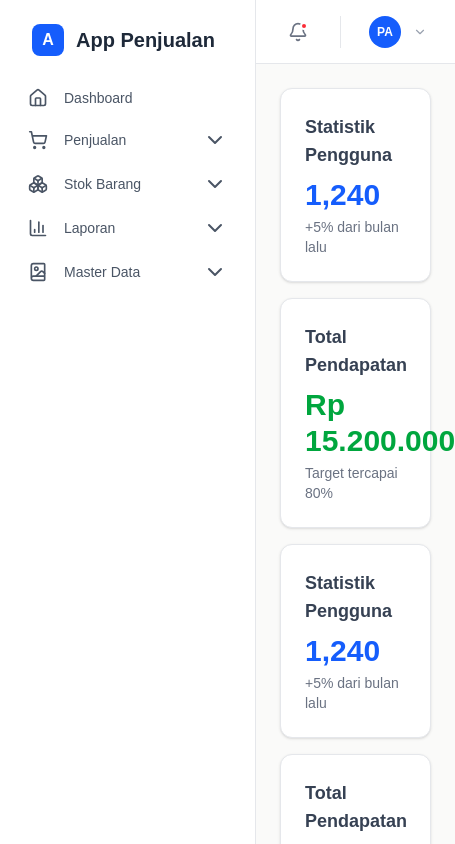
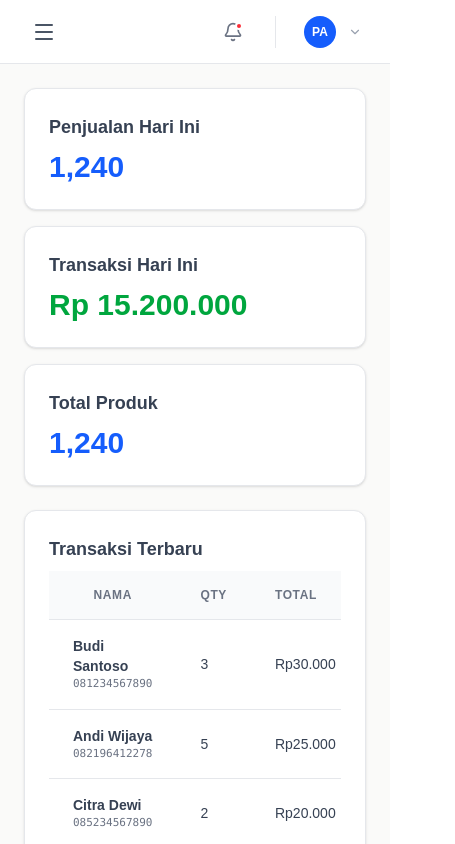
Before and after one commit to yat-to/app-penjualan, a Next.js app in the folder client/: page /dashboard in a window 390 px wide. Shown: the top 844 px of the page, 455 px wide, since content can reach past the window. Built offline with nearby package versions, Linux system fonts and the light colour scheme.

Commit message:
responsive sidebar menu

```diff
--- a/client/src/app/(main)/dashboard/page.js
+++ b/client/src/app/(main)/dashboard/page.js
@@ -63,26 +63,18 @@
 export default function Page() {
     return (
         <div>
-            <div className="grid grid-cols-1 md:grid-cols-4 gap-4">
+            <div className="grid grid-cols-1 md:grid-cols-3 gap-4">
                 <div className="p-6 bg-white border border-gray-200 rounded-xl shadow-sm">
-                    <h3 className="text-lg font-semibold text-gray-700">Statistik Pengguna</h3>
+                    <h3 className="text-lg font-semibold text-gray-700">Penjualan Hari Ini</h3>
                     <p className="text-3xl font-bold text-blue-600 mt-2">1,240</p>
-                    <p className="text-sm text-gray-500 mt-1">+5% dari bulan lalu</p>
                 </div>
                 <div className="p-6 bg-white border border-gray-200 rounded-xl shadow-sm">
-                    <h3 className="text-lg font-semibold text-gray-700">Total Pendapatan</h3>
+                    <h3 className="text-lg font-semibold text-gray-700">Transaksi Hari Ini</h3>
                     <p className="text-3xl font-bold text-green-600 mt-2">Rp 15.200.000</p>
-                    <p className="text-sm text-gray-500 mt-1">Target tercapai 80%</p>
                 </div>
                 <div className="p-6 bg-white border border-gray-200 rounded-xl shadow-sm">
-                    <h3 className="text-lg font-semibold text-gray-700">Statistik Pengguna</h3>
+                    <h3 className="text-lg font-semibold text-gray-700">Total Produk</h3>
                     <p className="text-3xl font-bold text-blue-600 mt-2">1,240</p>
-                    <p className="text-sm text-gray-500 mt-1">+5% dari bulan lalu</p>
-                </div>
-                <div className="p-6 bg-white border border-gray-200 rounded-xl shadow-sm">
-                    <h3 className="text-lg font-semibold text-gray-700">Total Pendapatan</h3>
-                    <p className="text-3xl font-bold text-green-600 mt-2">Rp 15.200.000</p>
-                    <p className="text-sm text-gray-500 mt-1">Target tercapai 80%</p>
                 </div>
             </div>
 
--- a/client/src/app/(main)/layout.js
+++ b/client/src/app/(main)/layout.js
@@ -1,16 +1,25 @@
+"use client";
+
 // app/(dashboard)/layout.js
+import React, { useState } from "react";
 import Sidebar from "../components/Sidebar";
+import Navbar from "../components/Navbar";
 // import Header from "../components/Header";
-import Navbar from "../components/Navbar";
 
 export default function DashboardLayout({ children }) {
+    const [sidebarOpen, setSidebarOpen] = useState(false);
+
+    const toggleSidebar = () => setSidebarOpen(!sidebarOpen);
+    const closeSidebar = () => setSidebarOpen(false);
+
     return (
         <div className="flex min-h-screen">
-            <Sidebar />
-            <div className="flex flex-col flex-1 bg-stone-50">
+            <Sidebar isOpen={sidebarOpen} onClose={closeSidebar} />
+
+            <div className="flex flex-col flex-1 bg-stone-50 min-w-0 overflow-hidden">
             {/* <Header /> */}
-            <Navbar />
-                <main className="p-6">
+            <Navbar onMenuClick={toggleSidebar} />
+                <main className="p-6 flex-1 overflow-x-hidden overflow-y-auto p-4 md:p-6">
                     {children}
                 </main>
             </div>
--- a/client/src/app/components/Navbar.js
+++ b/client/src/app/components/Navbar.js
@@ -1,10 +1,10 @@
 "use client";
 
 import React, { useState, useEffect, useRef } from 'react';
-import { Bell, Search, User, ChevronDown, LogOut, Settings } from 'lucide-react';
+import { Bell, Search, User, ChevronDown, LogOut, Settings, Menu } from 'lucide-react';
 import { useRouter } from 'next/navigation';
 
-export default function Navbar() {
+export default function Navbar({ onMenuClick }) {
     const [isOpen, setIsOpen] = useState(false);
     const dropdownRef = useRef(null);
     const router = useRouter();
@@ -23,7 +23,13 @@
     return (
         <nav className="bg-white border-b border-gray-200 h-16 flex items-center justify-between px-6 sticky top-0 z-30">
 
-            {/* Kiri: Search Bar (Opsional) */}
+            <button
+                onClick={onMenuClick}
+                className="p-2 mr-2 text-gray-600 hover:bg-gray-100 rounded-lg md:hidden transition-colors"
+            >
+                <Menu size={24} />
+            </button>
+
             <div className="hidden md:flex items-center bg-gray-100 px-3 py-2 rounded-lg w-64">
                 <Search size={18} className="text-gray-400" />
                 <input
@@ -33,10 +39,8 @@
                 />
             </div>
 
-            {/* Kanan: Icons & Profile */}
             <div className="flex items-center gap-4 ml-auto">
 
-                {/* Notifikasi */}
                 <button className="relative p-2 text-gray-500 hover:bg-gray-100 rounded-full transition-colors">
                     <Bell size={20} />
                     <span className="absolute top-2 right-2 w-2 h-2 bg-red-500 rounded-full border-2 border-white"></span>
@@ -44,7 +48,6 @@
 
                 <div className="h-8 w-[1px] bg-gray-200 mx-2"></div>
 
-                {/* Profil Dropdown */}
                 <div className="relative" ref={dropdownRef}>
                     <button
                         onClick={() => setIsOpen(!isOpen)}
@@ -60,7 +63,6 @@
                         <ChevronDown size={14} className={`text-gray-400 transition-transform ${isOpen ? 'rotate-180' : ''}`} />
                     </button>
 
-                    {/* Menu Dropdown */}
                     {isOpen && (
                         <div className="absolute right-0 mt-2 w-48 bg-white border border-gray-200 rounded-xl shadow-lg py-2 z-50 animate-in fade-in zoom-in duration-150">
                             <button className="w-full flex items-center gap-2 px-4 py-2 text-sm text-gray-600 hover:bg-gray-50 transition-colors">
--- a/client/src/app/components/Sidebar.js
+++ b/client/src/app/components/Sidebar.js
@@ -4,6 +4,7 @@
 import { useRouter } from 'next/navigation';
 
 import { menu } from '@/data/menu';
+import { X } from 'lucide-react';
 
 const ListMenu = ({ item }) => {
     const router = useRouter(); // Pastikan router dipanggil di sini juga
@@ -53,12 +54,24 @@
     )
 }
 
-function Sidebar() {
+function Sidebar({ isOpen, onClose }) {
     return (
         <div>
-            <aside className="w-64 h-screen bg-white border-r border-gray-200 flex flex-col sticky top-0">
+            {isOpen && (
+                <div
+                    className='fixed inset-0 bg-black/50 z-40 md-hidden transition-opacity'
+                    onClick={onClose}
+                />
+            )}
+            {/* <aside className="w-64 h-screen bg-white border-r border-gray-200 flex flex-col sticky top-0"> */}
+            <aside className={`
+                fixed inset-y-0 left-0 z-50 w-64 bg-white border-r border-gray-200 flex flex-col
+                transition-transform duration-300 ease-in-out
+                md:relative md:translate-x-0
+                ${isOpen ? 'translate-x-0' : '-translate-x-full'}
+            `}>
                 {/* Brand Logo Section */}
-                <div className="p-6">
+                <div className="p-6 flex items-center justify-between">
                     <div className="flex items-center gap-3 px-2">
                         <div className="w-8 h-8 bg-blue-600 rounded-lg flex items-center justify-center text-white font-bold">
                             A
@@ -66,6 +79,10 @@
                         <span className="text-xl font-bold text-gray-800">App Penjualan</span>
                     </div>
                 </div>
+
+                <button onClick={onClose} className='md:hidden p-1 text-gray-500 hover:bg-gray-100 rounded'>
+                    <X size={20} />
+                </button>
 
                 {/* Navigation Links */}
                 <nav className="flex-1 px-4 space-y-1">
```
